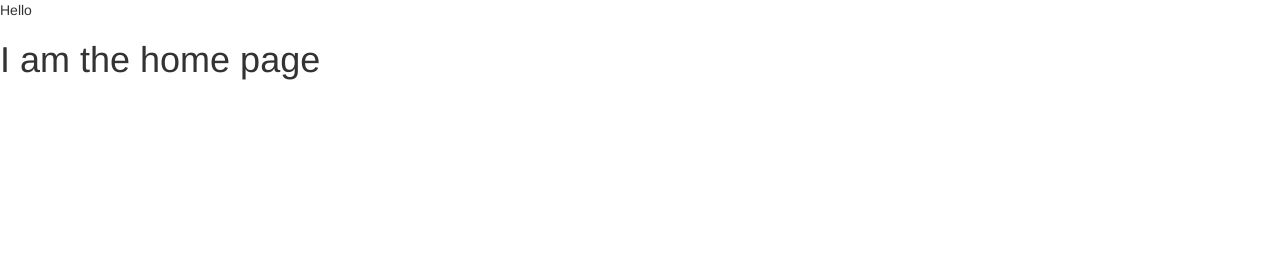
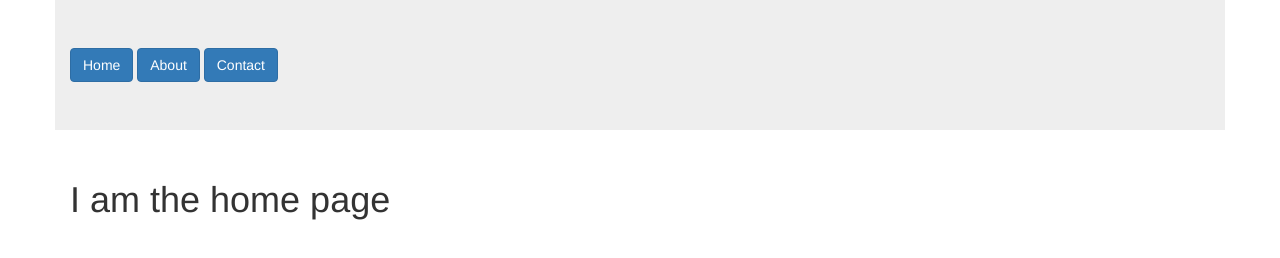
Before and after one commit to Lauxx/angularFour, a website: page index.html in a window 1280 px wide. Drawn offline with nearby package versions, Linux system fonts and the light colour scheme; some packages are replaced by stand-ins of ours.

Commit message:
now have ui router

```diff
--- a/index.html
+++ b/index.html
@@ -8,8 +8,15 @@
 
 	</head>
 	<body ng-controller="mainControl">
-		{{test}}
-	<ui-view></ui-view>
+<!-- 		{{test}} -->
+	<div class="container jumbotron">
+		<button type="button" class="btn btn-primary" ui-sref="home">Home</button>
+		<button type="button" class="btn btn-primary" ui-sref="about">About</button>
+		<button type="button" class="btn btn-primary" ui-sref="contact">Contact</button>
+	</div>
+	<div class="container">
+		<ui-view></ui-view>
+	</div>
 
 	<script src="https://code.jquery.com/jquery-2.2.0.js"></script>
 	<script src="https://maxcdn.bootstrapcdn.com/bootstrap/3.3.6/js/bootstrap.min.js" integrity="sha384-0mSbJDEHialfmuBBQP6A4Qrprq5OVfW37PRR3j5ELqxss1yVqOtnepnHVP9aJ7xS" crossorigin="anonymous"></script>
```
